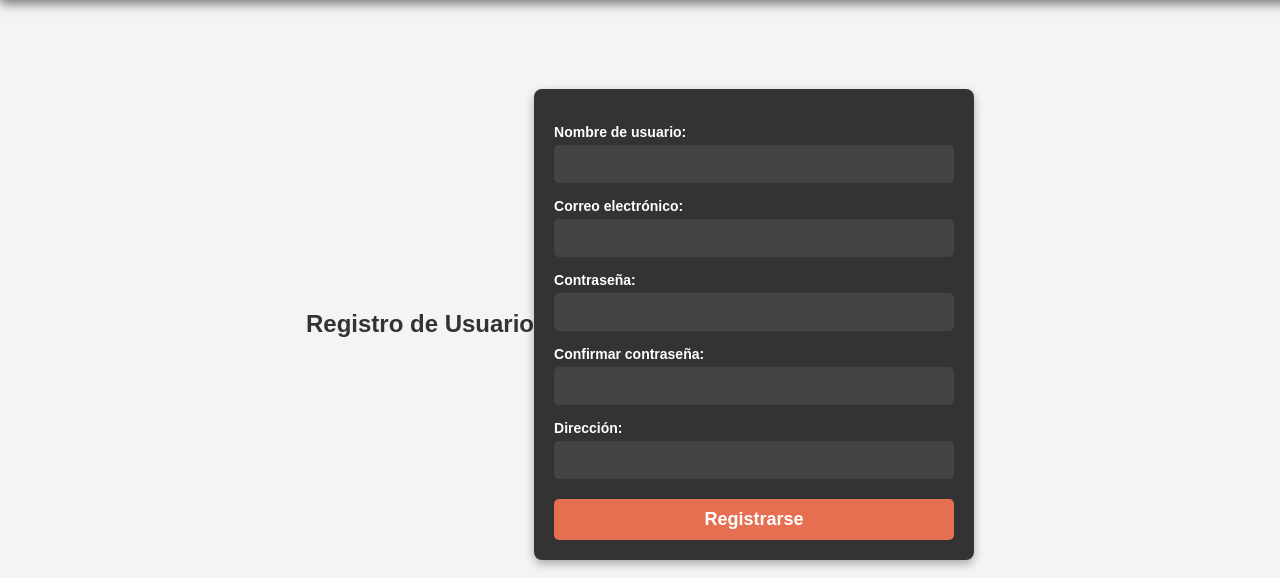
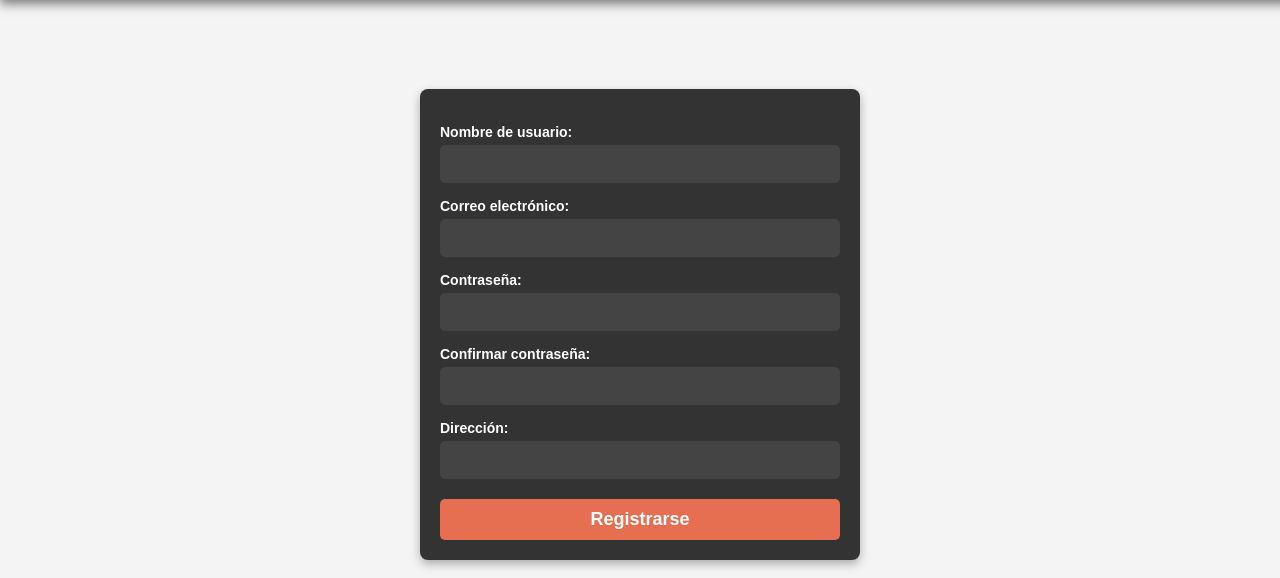
Before and after one commit to JoseMaria1023/ProyectoKebabs, a PHP site: page /index.php in a window 1280 px wide. Shown: the part 76-654 px from the top of the page. Run offline with PHP 8.4, Linux system fonts and the light colour scheme.

Commit message:
Cambios menores

```diff
--- a/vistas_admin/RegistroPedidos.php
+++ b/vistas_admin/RegistroPedidos.php
@@ -18,7 +18,6 @@
                 </tr>
             </thead>
             <tbody id="tbody-ventas">
-
             </tbody>
         </table>
     </section>
--- a/vistas_generales/registro.php
+++ b/vistas_generales/registro.php
@@ -1,5 +1,4 @@
 <link rel="stylesheet" href="./css/registro.css">
-    <h2>Registro de Usuario</h2>
     <form action="./controladores/procesarRegistro.php" method="post">
         <label for="username">Nombre de usuario:</label>
         <input type="text" id="username" name="username" required>
```
